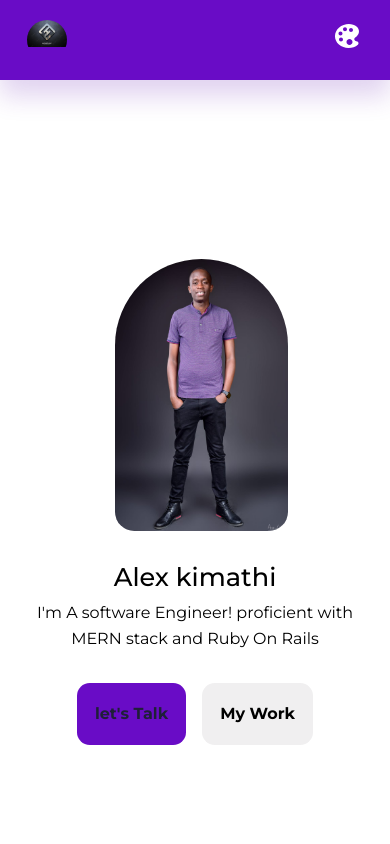
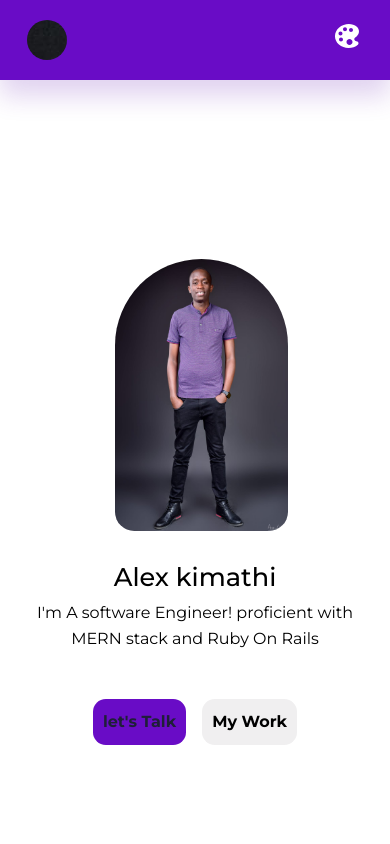
Before and after one commit to Alexkimathi/kims-portfolio, a React (Create React App) app: page / in a window 390 px wide. Shown: the top 844 px of the page. Built offline with nearby package versions, Linux system fonts and the light colour scheme.

Commit message:
Corrections

```diff
--- a/src/sections/portfolio/portfolio.css
+++ b/src/sections/portfolio/portfolio.css
@@ -11,11 +11,13 @@
 }
 .portfolio__item{
     background-color: rgb(142, 142, 247);
-    padding: 1.3rem;
+    /* padding: 1.3rem; */
+    padding-bottom: 1rem;
     margin-bottom: 2rem;
     border-radius: 2rem;
     border: 1px solid transparent;
     transition: var(--transition);
+    width: 30%;
 }
 
 .portfolio__item:hover{
@@ -32,15 +34,19 @@
 }
 .btn{
     font-weight: 900;
+    padding: .7rem;
+    margin-top: 1rem;
 }
-img{
+.portfolio__item-image >img{
     width: 100%;
+    object-fit: cover;
 }
 .profile__cta {
     display: flex;
     align-items: center;
     gap: 1.2rem;
     font-size: 1rem;
+    padding: 1rem;
   }
 
 
@@ -55,7 +61,7 @@ img{
         width: 130%;
     }
     .btn{
-        padding: 1rem;
+        padding: .5rem;
     }
 
 
```
